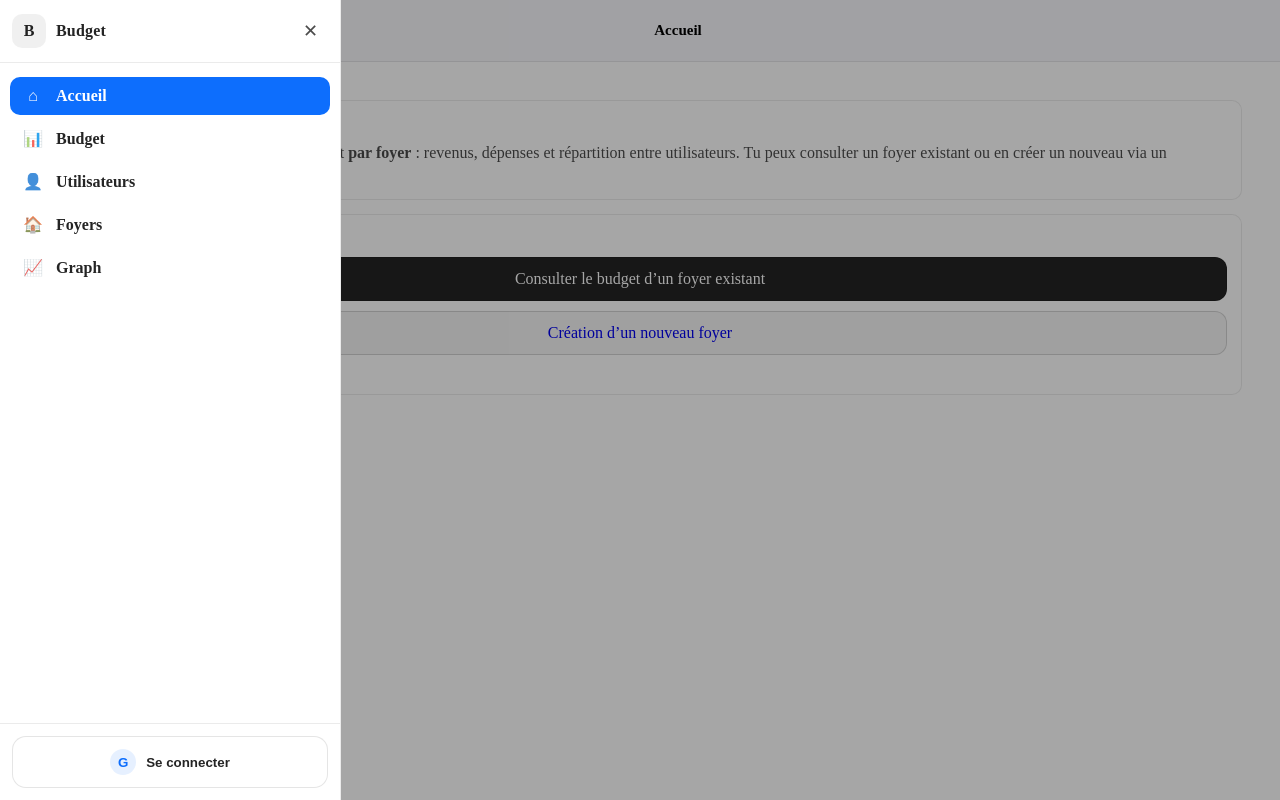
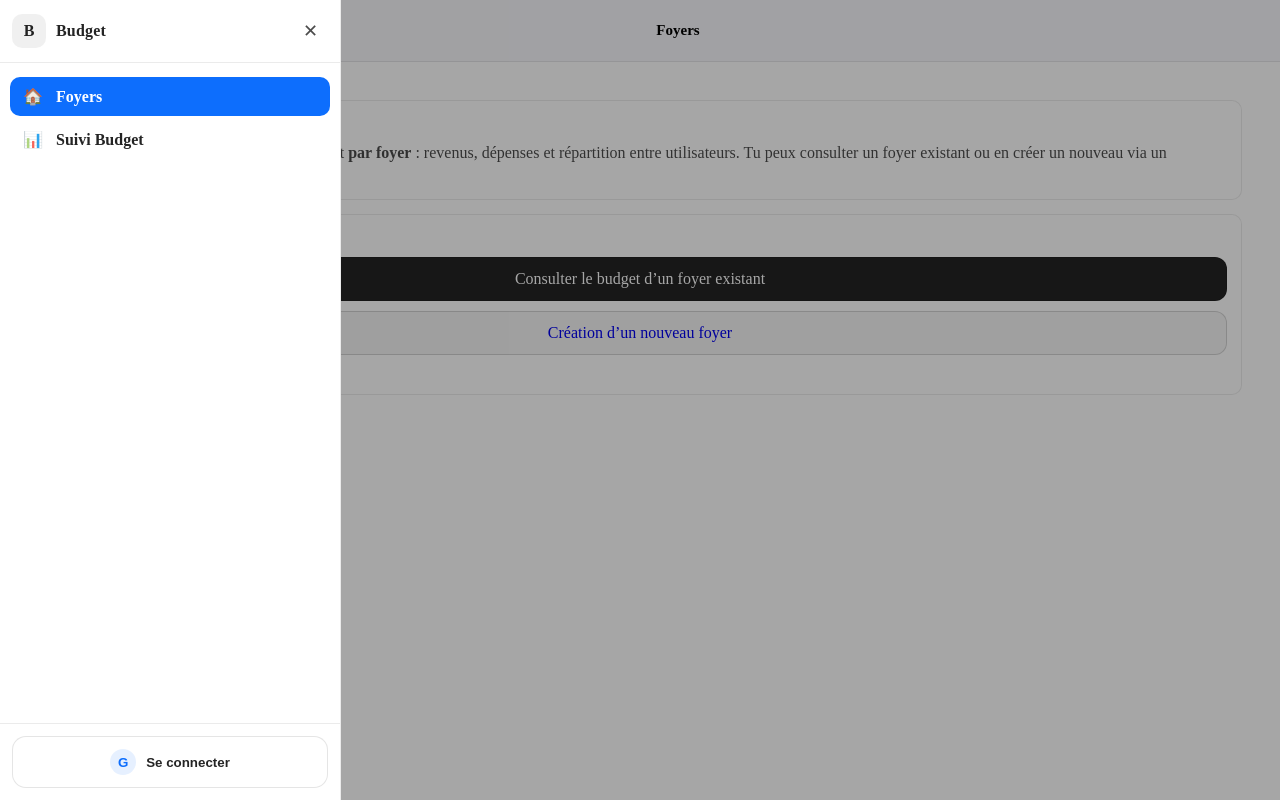
Before and after one commit to Samuel-BAHIA/Budget-AI, a Next.js app: page / in a window 1280 px wide. Both pictures are taken after a click on the button "Ouvrir le menu". Built offline with nearby package versions, Linux system fonts and the light colour scheme; no server answers.

Commit message:
chore: sync latest UI and navigation updates

```diff
--- a/components/AppShell.tsx
+++ b/components/AppShell.tsx
@@ -99,7 +99,7 @@ export default function AppShell({ children }: { children: React.ReactNode }) {
     if (pathname?.startsWith("/depenses")) return "Dépenses";
     // Dashboard title is handled by the "Vue" selector in the topbar.
     if (pathname?.startsWith("/dashboard")) return "";
-    return crumbs.length ? crumbs[crumbs.length - 1].label : "Accueil";
+    return crumbs.length ? crumbs[crumbs.length - 1].label : "Foyers";
   }, [pathname, crumbs]);
 
   return (
--- a/components/nav/SidebarDrawer.tsx
+++ b/components/nav/SidebarDrawer.tsx
@@ -11,15 +11,15 @@ type Props = {
 };
 
 const navItems: { href: string; label: string; icon: string }[] = [
-  { href: "/", label: "Accueil", icon: "⌂" },
-  { href: "/dashboard", label: "Budget", icon: "📊" },
-  { href: "/utilisateurs", label: "Utilisateurs", icon: "👤" },
-  { href: "/foyers", label: "Foyers", icon: "🏠" },
-  { href: "/graph/view", label: "Graph", icon: "📈" },
+  // Le menu "Foyers" remplace l'ancien "Accueil".
+  { href: "/", label: "Foyers", icon: "🏠" },
+  // Le menu "Budget" est conservé mais renommé.
+  { href: "/dashboard", label: "Suivi Budget", icon: "📊" },
 ];
 
 export default function SidebarDrawer({ open, onClose, children }: Props) {
-  const pathname = usePathname();
+  // `usePathname()` can be null during router boot/hydration in some edge cases.
+  const pathname = usePathname() ?? "";
 
   // Close on ESC
   useEffect(() => {
--- a/components/nav/menu.ts
+++ b/components/nav/menu.ts
@@ -25,8 +25,10 @@ export type MenuGroup = {
  */
 
 export const bottomNavTabs: MenuNavItem[] = [
-  { href: "/", label: "Accueil", icon: "⌂" },
-  { href: "/dashboard", label: "Budget", icon: "📊" },
+  // Le menu "Foyers" remplace l'ancien "Accueil".
+  { href: "/", label: "Foyers", icon: "🏠" },
+  // Le menu "Budget" est conservé mais renommé.
+  { href: "/dashboard", label: "Suivi Budget", icon: "📊" },
 ];
 
 export const sidebarNavGroups: MenuGroup[] = [
@@ -34,7 +36,7 @@ export const sidebarNavGroups: MenuGroup[] = [
     // Keep title empty: we don't want a visible "Dashboard" header in the sidebar.
     title: "",
     items: [
-      { href: "/dashboard", label: "Dashboard", icon: "📊" },
+      { href: "/dashboard", label: "Suivi Budget", icon: "📊" },
     ],
   },
 ];
--- a/components/ui/Breadcrumbs.tsx
+++ b/components/ui/Breadcrumbs.tsx
@@ -77,13 +77,13 @@ export function useBreadcrumbCrumbs(): Crumb[] {
             : /* postes | type (variant) */ "Simplifiée";
       const href = seg === "personne" ? "/dashboard/personne" : seg === "globale" ? "/dashboard/globale" : "/dashboard/postes";
       return [
-        { href: "/", label: "Accueil" },
+        { href: "/", label: "Foyers" },
         { href, label },
       ];
     }
 
     const segments = pathname.split("?")[0].split("#")[0].split("/").filter(Boolean);
-    const out: Crumb[] = [{ href: "/", label: "Accueil" }];
+    const out: Crumb[] = [{ href: "/", label: "Foyers" }];
 
     const hrefFor = (i: number) => "/" + segments.slice(0, i + 1).join("/");
 
```
Also changed, not shown: 1 other file (tests, documents, lock files or other folders).
